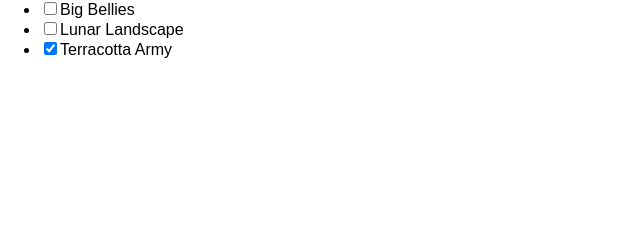
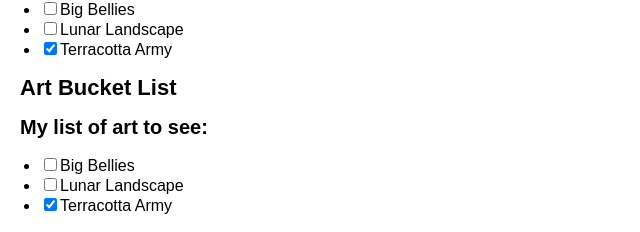
Before and after one commit to zelitosaide/react-js-course, a React (Create React App) app: page / in a window 1280 px wide. Shown: the part 1056-1288 px from the top of the page, without its empty margins (0-640 px from the left). Before the commit the page ends 1135 px from the top, so only its background shows below. Built offline with nearby package versions, Linux system fonts and the light colour scheme.

Commit message:
Adding Interactivity

```diff
--- a/src/learn/learn-react/adding-interactivity/index.js
+++ b/src/learn/learn-react/adding-interactivity/index.js
@@ -30,6 +30,17 @@ function BucketListUsingImmer() {
       artwork.seen = nextSeen;
     });
   }
+
+  return (
+    <>
+      <h1>Art Bucket List</h1>
+      <h2>My list of art to see:</h2>
+      <ItemList
+        artworks={list}
+        onToggle={handleToggle}
+      />
+    </>
+  );
 }
 
 function BucketList() {
```
